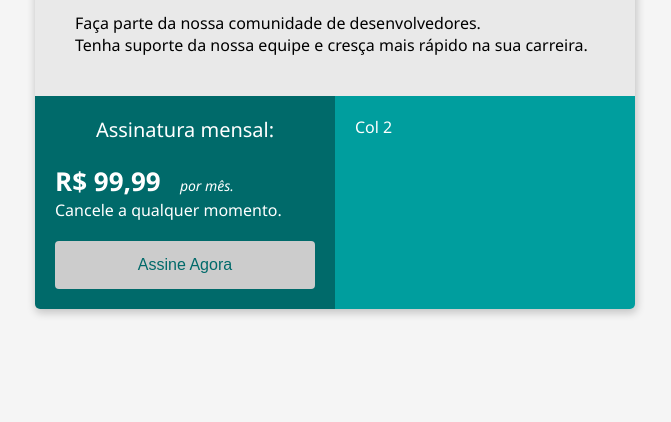
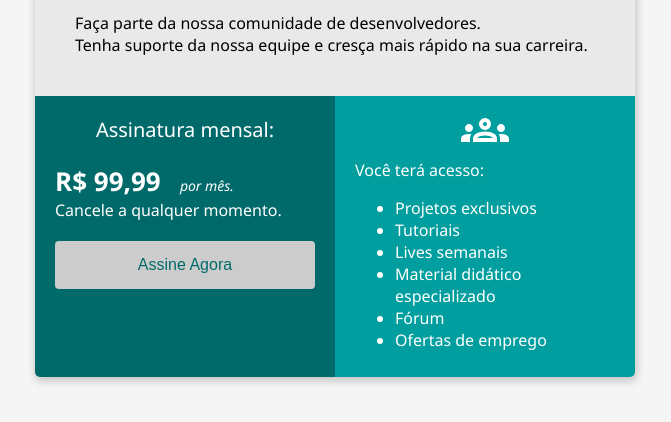
Before and after one commit to gumartx/bootcamp-devjr-modulo2, a plain HTML site: page index.html in a window 1280 px wide. Shown: the part 138-560 px from the top of the page, without its empty margins (305-976 px from the left). Drawn offline with Linux system fonts and the light colour scheme.

Commit message:
closes #5 - tags ul e li

```diff
--- a/index.html
+++ b/index.html
@@ -39,7 +39,20 @@
 
             </div>
             <div class="col-2">
-                Col 2
+                <div class="image-group">
+                    <object data="assets/img/group.svg" type="image/svg+xml"></object>
+                </div>
+                <div>
+                    Você terá acesso:
+                </div>
+                <ul>
+                    <li>Projetos exclusivos</li>
+                    <li>Tutoriais</li>
+                    <li>Lives semanais</li>
+                    <li>Material didático especializado</li>
+                    <li>Fórum</li>
+                    <li>Ofertas de emprego</li>
+                </ul>
             </div>
         </div>
     </div>
--- a/style.css
+++ b/style.css
@@ -47,7 +47,7 @@ body {
 
 .col-2 {
     background-color: #009e9e;
-    padding: 20px;
+    padding: 10px 20px;
     color: #fff;
     width: 50%;
 }
@@ -84,3 +84,7 @@ body {
 .button:hover {
     background-color: #e9e9e9;
 }
+
+.image-group {
+    text-align: center;
+}
```
Also changed, not shown: assets/img/group.svg (added).
